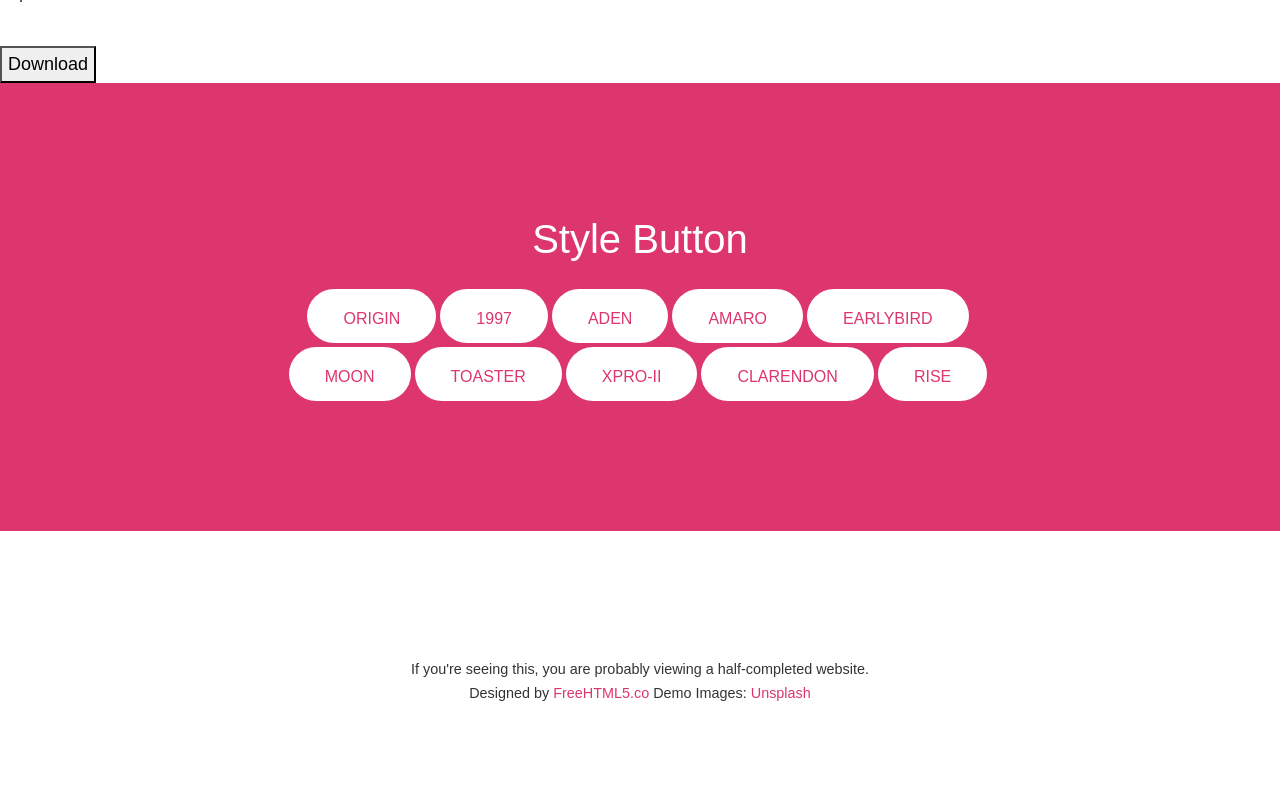
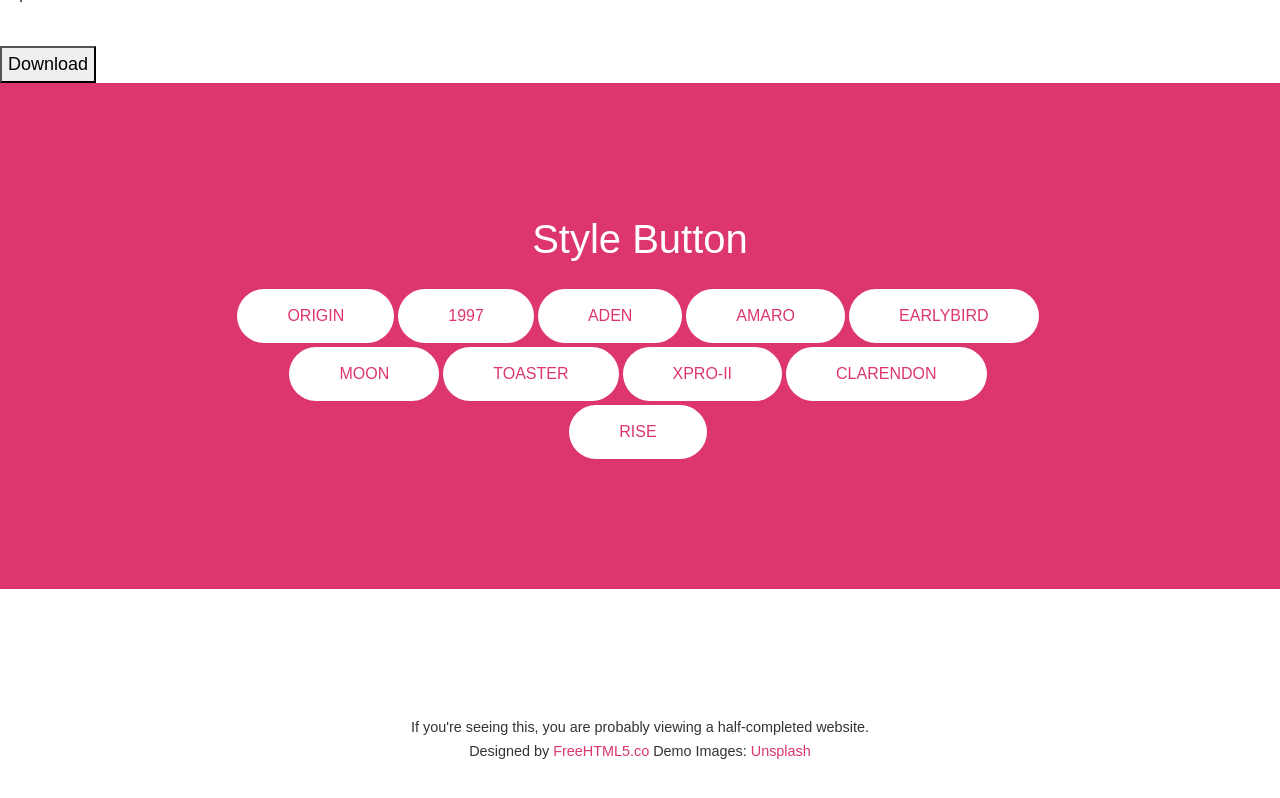
Before and after one commit to BaiiYuan/final_PIXULA, a React (Create React App) app in the folder frontend/: page /projects/1 in a window 1280 px wide. Shown: the part 768-1566 px from the top of the page. Built offline with nearby package versions, Linux system fonts and the light colour scheme; what apollo-link-ws would draw is missing.

Commit message:
Commit new project layout

```diff
--- a/frontend/src/components/ProjectPost/Project.js
+++ b/frontend/src/components/ProjectPost/Project.js
@@ -241,16 +241,12 @@ export default class Project extends Component {
 
         <div id="fh5co-started">
 		<div class="overlay"></div>
-            <div class="container">
-                <div class="row animate-box">
-                    <div class="col-md-8 col-md-offset-2 text-center fh5co-heading">
-                        <h2>Style Button</h2>
-                        <button class="btn btn-default btn-lg" onClick={() => this.resetFilter()}>Origin</button>
-                        {Object.keys(css_filters).map(e =>
-                            <button class="btn btn-default btn-lg" onClick={(i) => this.parseFIlterCss(i, css_filters[e])}>{e}</button>
-                        )}
-                    </div>
-                </div>
+            <div class="col-md-8 col-md-offset-2 text-center fh5co-heading">
+                <h2>Style Button</h2>
+                <button class="btn btn-default btn-sm" onClick={() => this.resetFilter()}>Origin</button>
+                {Object.keys(css_filters).map(e =>
+                    <button class="btn btn-default btn-sm" onClick={(i) => this.parseFIlterCss(i, css_filters[e])}>{e}</button>
+                )}
             </div>
 	    </div>
 
```
